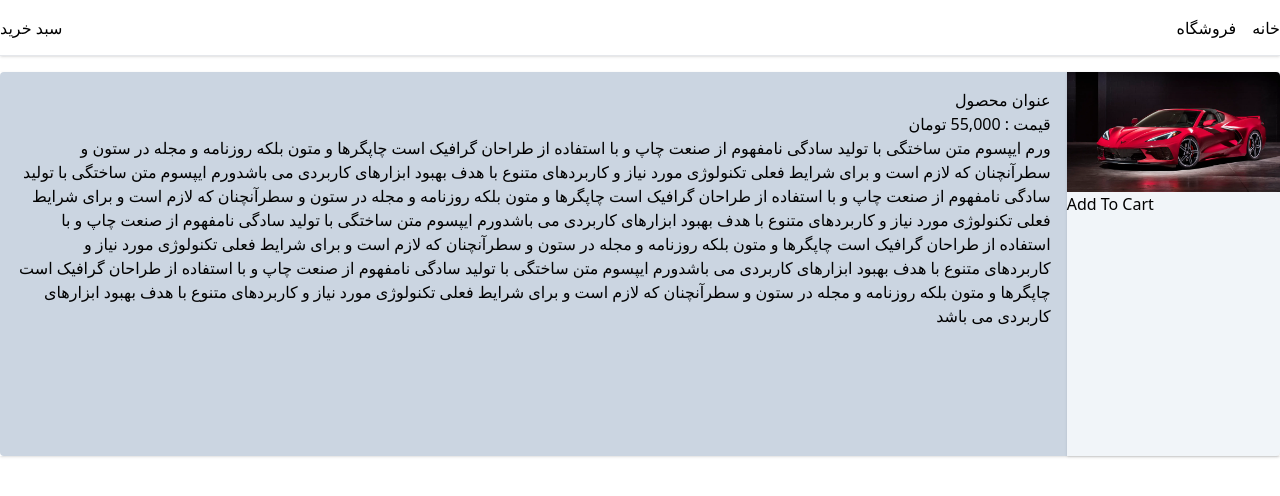
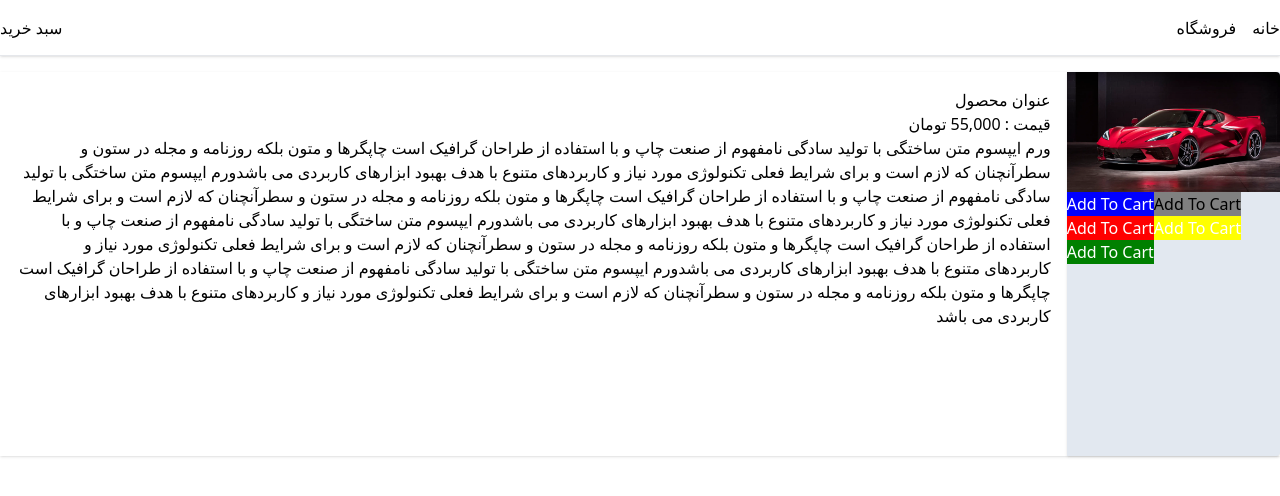
Before and after one commit to shakib-zeidi/react-ecommerce, a React (Vite) app: page /product/1 in a window 1280 px wide. Shown: the top 496 px of the page. Built offline with nearby package versions, Linux system fonts and the light colour scheme.

Commit message:
making dynamic buttons

```diff
--- a/src/components/button/Button.tsx
+++ b/src/components/button/Button.tsx
@@ -1,11 +1,45 @@
-import { ButtonType } from "../../types";
+import { ButtonType, ButtonVariant } from "../../types";
 
-function Button({ children, ...rest }: ButtonType) {
+function Button({ children, variant, style, ...rest }: ButtonType) {
 	return (
 		<>
-			<button {...rest}>{children}</button>
+			<button {...rest} style={{ ...style, ...checkVariant(variant) }}>
+				{children}
+			</button>
 		</>
 	);
 }
 
 export default Button;
+
+function checkVariant(variant: ButtonVariant) {
+	switch (variant) {
+		case "primary":
+			return {
+				backgroundColor: "blue",
+				color: "white",
+			};
+		case "secondary":
+			return {
+				backgroundColor: "gray",
+				color: "black",
+			};
+		case "danger":
+			return {
+				backgroundColor: "red",
+				color: "white",
+			};
+		case "warning":
+			return {
+				backgroundColor: "yellow",
+				color: "white",
+			};
+		case "success":
+			return {
+				backgroundColor: "green",
+				color: "white",
+			};
+		default:
+			return variant;
+	}
+}
--- a/src/pages/product/Product.tsx
+++ b/src/pages/product/Product.tsx
@@ -9,7 +9,7 @@ function Product() {
 		<div>
 			<Container>
 				<div className="h-96 shadow mt-4 grid grid-cols-12">
-					<div className="col-span-10 p-4 bg-slate-300 rounded-l">
+					<div className="col-span-10 p-4 rounded-l">
 						<h1 className="text-right">عنوان محصول</h1>
 						<div>
 							<p className="text-right">قیمت : 55,000 تومان</p>
@@ -39,20 +39,17 @@ function Product() {
 							</p>
 						</div>
 					</div>
-					<div className="col-span-2 bg-slate-100 shadow rounded-br">
+					<div className="col-span-2 bg-slate-200 shadow rounded-br">
 						<img
 							className="max-w-full h-auto rounded-tr"
 							src="/public/car.webp"
 							alt="car-img"
 						/>
-						<Button
-							onClick={() => {
-								alert("Added To Cart");
-							}}
-							id="btn"
-						>
-							Add To Cart
-						</Button>
+						<Button variant="primary">Add To Cart</Button>
+						<Button variant="secondary">Add To Cart</Button>
+						<Button variant="danger">Add To Cart</Button>
+						<Button variant="warning">Add To Cart</Button>
+						<Button variant="success">Add To Cart</Button>
 					</div>
 				</div>
 			</Container>
--- a/src/types/index.ts
+++ b/src/types/index.ts
@@ -1,3 +1,7 @@
 import React from "react";
 
-export type ButtonType = React.ComponentProps<"button">;
+export type ButtonVariant = "primary" | "secondary" | "danger" | "warning" | "success";
+
+export type ButtonType = React.ComponentProps<"button"> & {
+	variant: ButtonVariant;
+};
```
